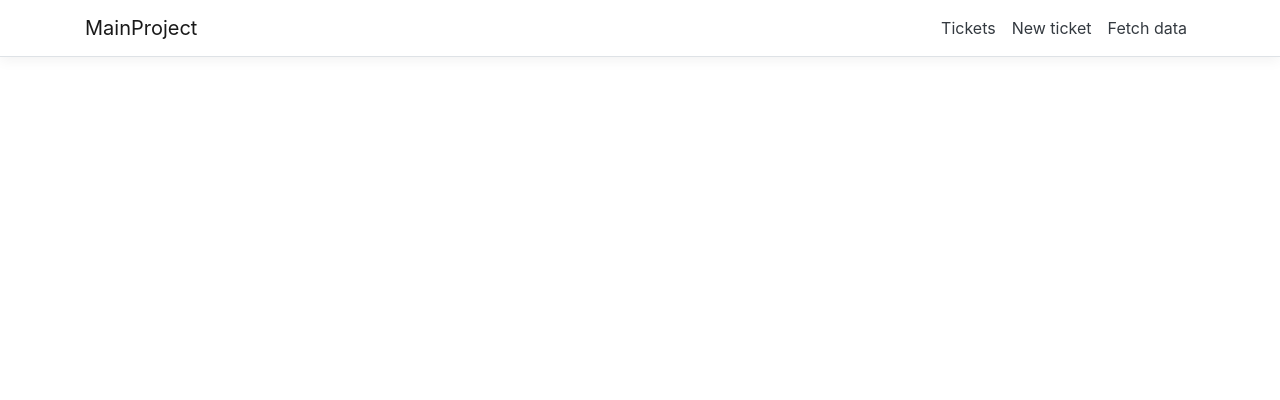
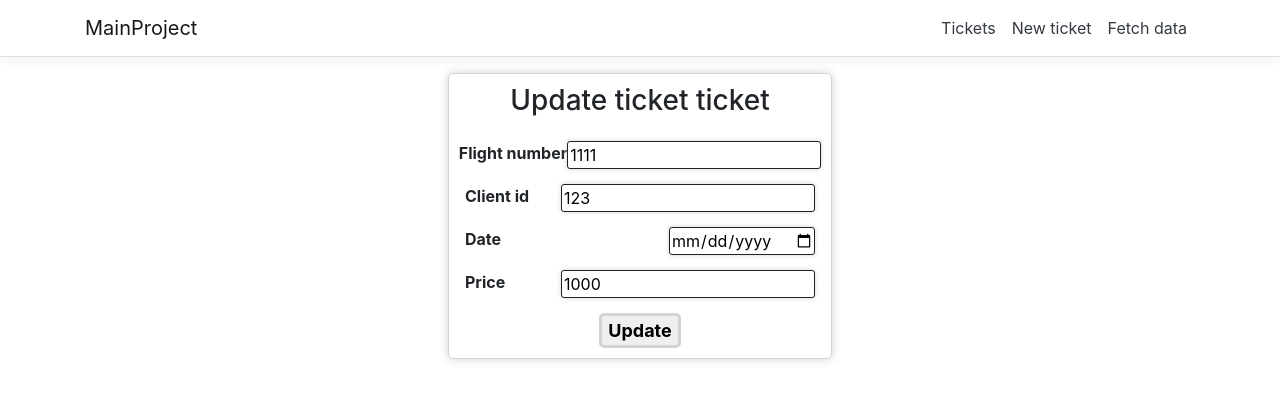
Before and after one commit to zalyz/Ded, a React (Create React App) app in the folder MainProject/MainProject/ClientApp/: page /update-ticket/1 in a window 1280 px wide. Shown: the top 400 px of the page. Built offline with nearby package versions, Linux system fonts and the light colour scheme.

Commit message:
fix: correct tickets update

```diff
--- a/MainProject/MainProject/ClientApp/src/App.js
+++ b/MainProject/MainProject/ClientApp/src/App.js
@@ -18,6 +18,7 @@ import { Layout } from './components/Layout';
 import Home from './components/Home';
 import './custom.css'
 import CreateTicket from "./components/CreateTicket/CreateTicket";
+import UpdateTicket from "./components/UpdateTicket/UpdateTicket";
 
 export const MyContext = React.createContext(null);
 
@@ -117,6 +118,7 @@ const App = () => {
         <Layout>
           <Route exact path='/' component={Home} />
           <Route exact path='/new-ticket' component={CreateTicket} />
+          <Route exact path='/update-ticket/:id' component={UpdateTicket} />
         </Layout>
       </MyContext.Provider>
     </div>
--- a/MainProject/MainProject/ClientApp/src/components/Ticket/Ticket.js
+++ b/MainProject/MainProject/ClientApp/src/components/Ticket/Ticket.js
@@ -1,9 +1,16 @@
 import React from 'react';
+import {useHistory} from "react-router-dom";
 
 const Ticket = ({Id, FlightNumber, ClientId, DepartureDate, Price, tickets, setTickets}) => {
+  const history = useHistory()
+
   const clickRemoveButtonHandler = () => {
     const newArr = tickets.filter((ticket) => ticket.Id !== Id)
     setTickets(newArr)
+  }
+
+  const clickUpdateButtonHandler = () => {
+    history.push(`/update-ticket/${Id}`)
   }
 
   return (
@@ -17,7 +24,7 @@ const Ticket = ({Id, FlightNumber, ClientId, DepartureDate, Price, tickets, setT
         <p>Price: {Price}$</p>
       </div>
       <div className={'home-ticket__button-wrapper'}>
-        <button className={'btn btn-info'}>Update</button>
+        <button className={'btn btn-info'} onClick={clickUpdateButtonHandler}>Update</button>
         <button className={'btn btn-danger'} onClick={clickRemoveButtonHandler}>Remove</button>
       </div>
     </div>
--- a/MainProject/MainProject/ClientApp/src/components/UpdateTicket/UpdateTicket.js
+++ b/MainProject/MainProject/ClientApp/src/components/UpdateTicket/UpdateTicket.js
@@ -0,0 +1,62 @@
+import React, {useContext, useState} from 'react';
+import {useHistory, useParams} from "react-router-dom";
+import {MyContext} from "../../App";
+import './UpdateTicket.styles.css'
+
+const UpdateTicket = () => {
+  const {id} = useParams()
+  const history = useHistory()
+  const {tickets, setTickets} = useContext(MyContext)
+  const currentTicket = tickets.find((ticket) => ticket.Id.toString() === id)
+  const [formValues, setFormValues] = useState({
+    FlightNumber: currentTicket.FlightNumber,
+    ClientId: currentTicket.ClientId,
+    DepartureDate: currentTicket.DepartureDate,
+    Price: currentTicket.Price
+  })
+
+  const submitHandler = (event) => {
+    event.preventDefault()
+    const index = tickets.indexOf(currentTicket)
+    let copy = [...tickets]
+    let newItem = {
+      ...copy[index],
+      FlightNumber: formValues.FlightNumber,
+      ClientId: formValues.ClientId,
+      DepartureDate: formValues.DepartureDate,
+      Price: formValues.Price
+    }
+    copy[index] = newItem
+    setTickets(copy)
+    history.push('/')
+  }
+
+  return (
+    <div className={'update-ticket__wrapper'}>
+      {currentTicket ? (
+        <form className={'update-ticket__form'} onSubmit={submitHandler}>
+          <h3>Update ticket ticket</h3>
+          <div className={'input-block'}>
+            <p>Flight number</p>
+            <input value={formValues.FlightNumber} onChange={(event) => setFormValues({...formValues, FlightNumber: event.target.value})} />
+          </div>
+          <div className={'input-block'}>
+            <p>Client id</p>
+            <input value={formValues.ClientId} onChange={(event) => setFormValues({...formValues, ClientId: event.target.value})} />
+          </div>
+          <div className={'input-block'}>
+            <p>Date</p>
+            <input type={'date'} value={formValues.DepartureDate} onChange={(event) => setFormValues({...formValues, DepartureDate: new Date(event.target.value)})} />
+          </div>
+          <div className={'input-block'}>
+            <p>Price</p>
+            <input type={"number"} value={formValues.Price} onChange={(event) => setFormValues({...formValues, Price: event.target.value})} />
+          </div>
+          <button className={'form__button'}>Update</button>
+        </form>) :
+      <h2>Ticket not found</h2>}
+    </div>
+  );
+};
+
+export default UpdateTicket;
--- a/MainProject/MainProject/ClientApp/src/components/UpdateTicket/UpdateTicket.styles.css
+++ b/MainProject/MainProject/ClientApp/src/components/UpdateTicket/UpdateTicket.styles.css
@@ -0,0 +1,31 @@
+.update-ticket__wrapper {
+  width: 100%;
+  display: flex;
+  justify-content: center;
+  align-items: center;
+}
+
+.update-ticket__form {
+  display: flex;
+  gap: 15px;
+  flex-direction: column;
+  align-items: center;
+  border: 1px lightgray solid;
+  border-radius: 5px;
+  padding: 10px;
+  box-shadow: 0 0 10px lightgray;
+}
+
+input {
+  border: 1px solid #232121;
+  border-radius: 3px;
+  box-shadow: 0 0 5px lightgray;
+  outline: none;
+}
+
+.form__button{
+  border: 3px solid lightgray;
+  border-radius: 5px;
+  font-weight: bold;
+  font-size: 18px;
+}
```
